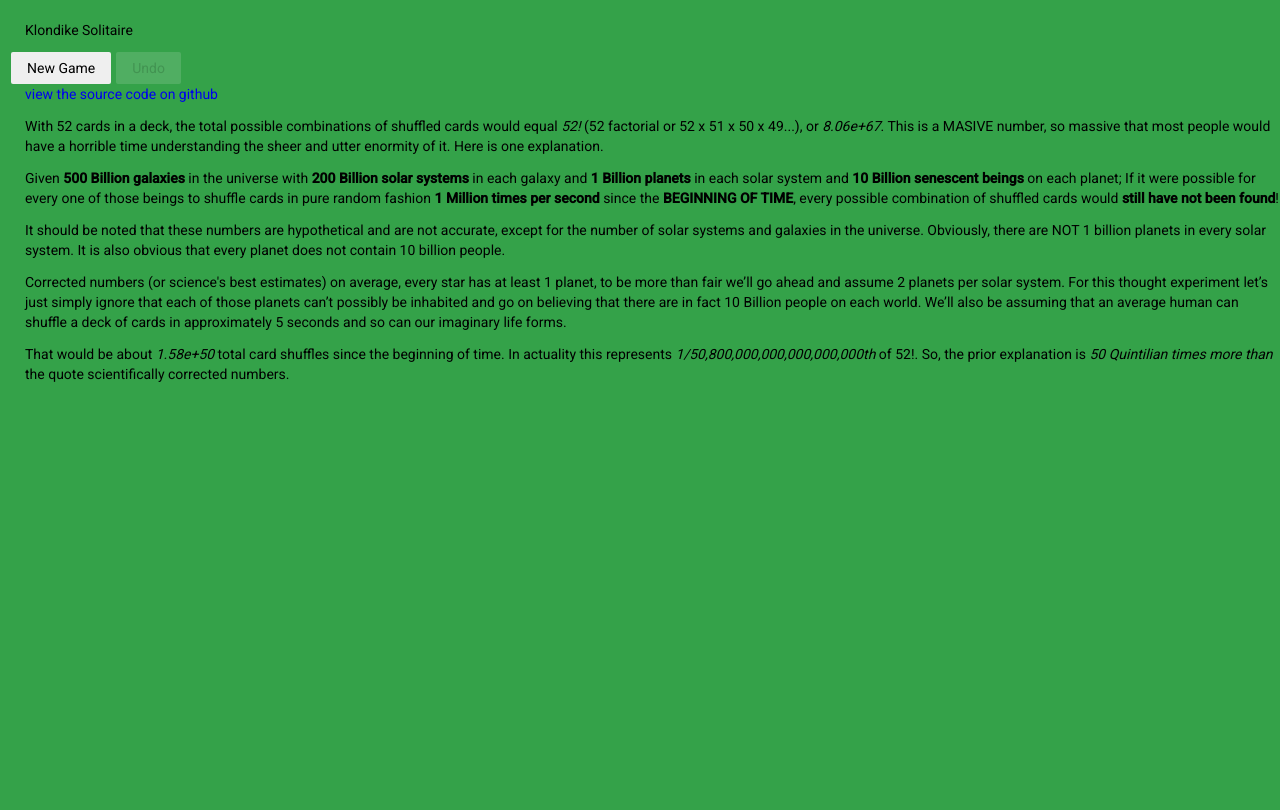
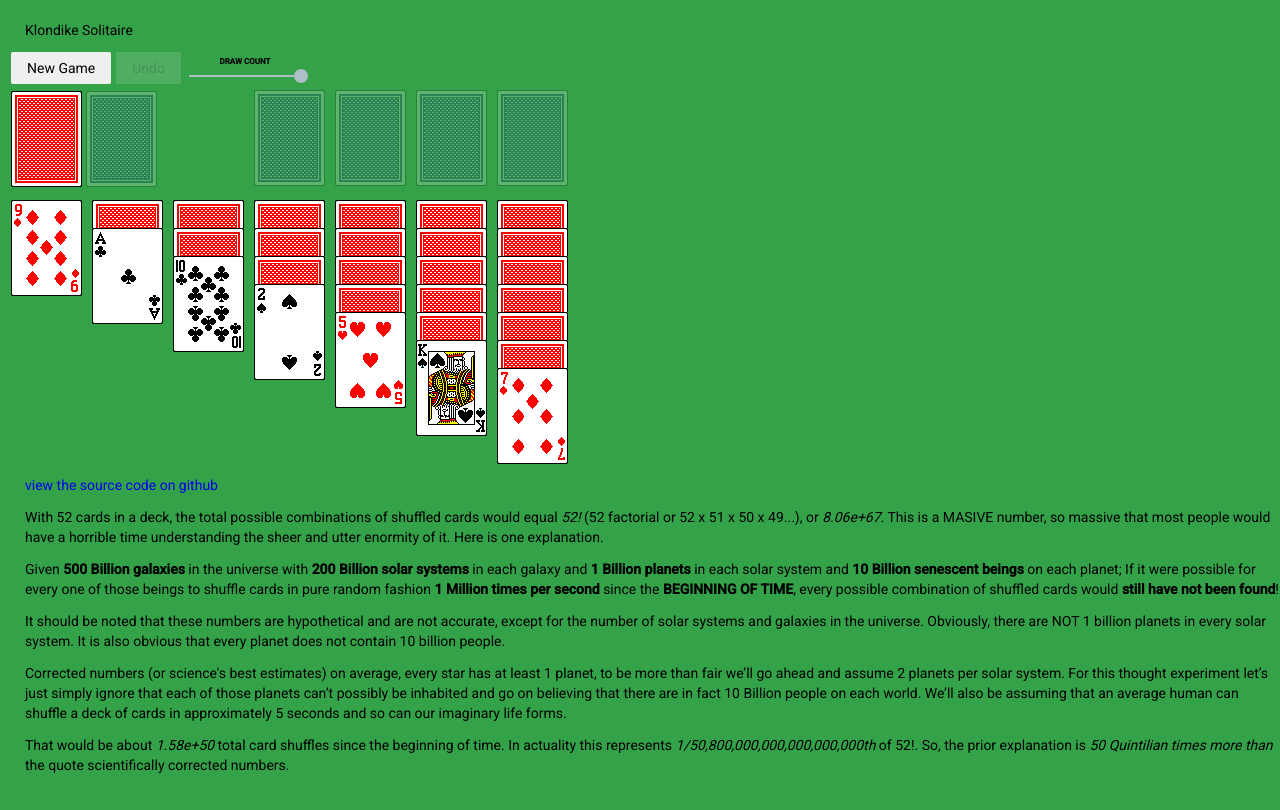
Before and after one commit to pinndulum/ngCardGames, an Angular app: page /games/solitaire/klondike in a window 1280 px wide. Built offline with nearby package versions, Linux system fonts and the light colour scheme.

Commit message:
added draw count slider (so you can cheat!)

```diff
--- /dev/null
+++ b/src/app/components/games/facecards/freeplay/freeplay.component.html
@@ -0,0 +1 @@
+<p>freeplay works!</p>
--- /dev/null
+++ b/src/app/components/games/facecards/freeplay/freeplay.component.ts
@@ -0,0 +1,15 @@
+import { Component, OnInit } from '@angular/core';
+
+@Component({
+  selector: 'app-freeplay',
+  templateUrl: './freeplay.component.html',
+  styleUrls: ['./freeplay.component.scss']
+})
+export class FreePlayComponent implements OnInit {
+
+  constructor() {
+  }
+
+  ngOnInit(): void {
+  }
+}
--- /dev/null
+++ b/src/app/components/games/facecards/solitaire/freecell/freecell.component.html
@@ -0,0 +1 @@
+<p>freecell works!</p>
--- /dev/null
+++ b/src/app/components/games/facecards/solitaire/freecell/freecell.component.ts
@@ -0,0 +1,15 @@
+import { Component, OnInit } from '@angular/core';
+
+@Component({
+  selector: 'app-freecell',
+  templateUrl: './freecell.component.html',
+  styleUrls: ['./freecell.component.scss']
+})
+export class FreeCellComponent implements OnInit {
+
+  constructor() {
+  }
+
+  ngOnInit(): void {
+  }
+}
--- a/src/app/components/games/facecards/solitaire/klondike/klondike.component.html
+++ b/src/app/components/games/facecards/solitaire/klondike/klondike.component.html
@@ -3,6 +3,11 @@
     <div class="buttons">
         <button class="startbutton" (click)="startGame()">New Game</button>
         <button class="undobutton" [disabled]="history.records.length < 1" (click)="undo()">Undo</button>
+        <div class="slider">
+            <label>Draw Count</label>
+            <mat-slider aria-label="Draw Count" min="1" max="3" thumbLabel tickInterval="1" [(value)]="drawCount">
+            </mat-slider>
+        </div>
     </div>
     <ng-container *ngIf="deck?.cards" cdkDropListGroup>
         <span class="upper">
--- a/src/app/components/games/facecards/solitaire/klondike/klondike.component.scss
+++ b/src/app/components/games/facecards/solitaire/klondike/klondike.component.scss
@@ -22,6 +22,17 @@ body {
     .buttons {
         .startbutton {
             margin-left: 11px;
+        }
+        .slider {
+            display: inline-flex;
+            flex-direction: column;
+            align-items: center;
+            position: absolute;
+            top: 52px;
+            label {
+                font-size: 8px;
+                margin-bottom: -20px;
+            }
         }
         .undobutton {
             margin-left: 5px;
--- a/src/app/components/games/facecards/solitaire/klondike/klondike.component.ts
+++ b/src/app/components/games/facecards/solitaire/klondike/klondike.component.ts
@@ -1,6 +1,6 @@
 import { CdkDrag, CdkDragDrop, CdkDragStart, CdkDropList } from '@angular/cdk/drag-drop';
 import { flatten } from '@angular/compiler';
-import { Component, ViewEncapsulation } from '@angular/core';
+import { Component, OnInit, ViewEncapsulation } from '@angular/core';
 import { MatDialog } from '@angular/material/dialog';
 import { switchMap } from 'rxjs/operators';
 import { ModalDialogComponent } from 'src/app/components/modal-dialog/modal-dialog.component';
@@ -18,8 +18,9 @@ import { FaceCards } from 'src/app/models/piles/decks';
   styleUrls: ['./klondike.component.scss'],
   encapsulation: ViewEncapsulation.None
 })
-export class KlondikeComponent<FaceCard extends Card<FaceCardStyle>> {
+export class KlondikeComponent<FaceCard extends Card<FaceCardStyle>> implements OnInit {
 
+  public drawCount = 3;
   public deck: FaceCards;
   public readonly history: GameHistory = { records: [] };
   public readonly draw: Draw<FaceCard> = new Draw();
@@ -36,8 +37,12 @@ export class KlondikeComponent<FaceCard extends Card<FaceCardStyle>> {
   constructor(private dialog: MatDialog) {
   }
 
+  ngOnInit(): void {
+    this.startGame();
+  }
+
   private canFoundationDrop = (card: FaceCard, pile: FaceCard[]): boolean => {
-    if (!card) {
+    if (!card || card !== card.getPile().cards.slice(-1)[0]) {
       return false;
     }
     const placeon = (pile || []).slice(-1)[0];
@@ -87,16 +92,18 @@ export class KlondikeComponent<FaceCard extends Card<FaceCardStyle>> {
         title: 'You Won!',
         message: 'Winner, winner... chicken dinner!',
         opts: {
-          buttons: [
-            { title: 'Ok' },
-            { title: 'New Game', action: this.startGame }
-          ]
+          buttons: [{ title: 'Ok' }, {
+            title: 'New Game', action: () => {
+              this.history.records.splice(0);
+              this.startGame();
+            }
+          }]
         }
       }
     });
     windlg.afterClosed().pipe(
-      switchMap((x: () => {}) => {
-        const result = typeof x === 'function' ? x() : x;
+      switchMap((diagres: string | (() => {})) => {
+        const result = typeof diagres === 'function' ? diagres() : diagres;
         return Promise.resolve(result);
       })
     ).toPromise();
@@ -119,7 +126,22 @@ export class KlondikeComponent<FaceCard extends Card<FaceCardStyle>> {
     }
   }
 
-  public startGame = (): void => {
+  public startGame = async (): Promise<void> => {
+    if (this.history.records.length) {
+      const askdlg = this.dialog.open(ModalDialogComponent, {
+        disableClose: true,
+        data: {
+          title: 'Are you sure?',
+          message: 'Are you sure you would like to start a new game?',
+          opts: { buttons: [{ title: 'Yes' }, { title: 'No' }] }
+        }
+      });
+      const result: string = await askdlg.afterClosed().toPromise();
+      if (result === 'No') {
+        return;
+      }
+    }
+
     this.deck = new FaceCards();
     this.history.records.splice(0);
     for (const pile of [this.draw, ...this.tableaus, ...this.foundations]) {
@@ -143,7 +165,7 @@ export class KlondikeComponent<FaceCard extends Card<FaceCardStyle>> {
     let cards: ICard[];
     let history: HistoryData[];
     if (this.deck.cards.length) {
-      cards = this.deck.move(this.draw, 0, 3);
+      cards = this.deck.move(this.draw, 0, this.drawCount);
       history = cards.map(x => cardRecord(this.deck, x));
     } else {
       cards = this.draw.move(this.deck, 0);
--- a/src/app/modules/app-routing.module.ts
+++ b/src/app/modules/app-routing.module.ts
@@ -1,12 +1,16 @@
 import { NgModule } from '@angular/core';
 import { RouterModule, Routes } from '@angular/router';
 import { HomeComponent } from 'src/app/components/home/home.component';
+import { FreePlayComponent } from '../components/games/facecards/freeplay/freeplay.component';
+import { FreeCellComponent } from '../components/games/facecards/solitaire/freecell/freecell.component';
 import { KlondikeComponent } from '../components/games/facecards/solitaire/klondike/klondike.component';
 import { SpiderComponent } from '../components/games/facecards/solitaire/spider/spider.component';
 
 const routes: Routes = [
   { path: 'games/solitaire/klondike', component: KlondikeComponent },
   { path: 'games/solitaire/spider', component: SpiderComponent },
+  { path: 'games/solitaire/freecell', component: FreeCellComponent },
+  { path: 'games/freeplay', component: FreePlayComponent },
   { path: 'home', component: HomeComponent },
   { path: '', redirectTo: 'home', pathMatch: 'full' },
   { path: '**', redirectTo: 'home' }
```
Also changed, not shown: src/app/app.module.ts (+7 -3 lines), src/app/components/games/facecards/freeplay/freeplay.component.scss (added), src/app/components/games/facecards/solitaire/freecell/freecell.component.scss (added).
